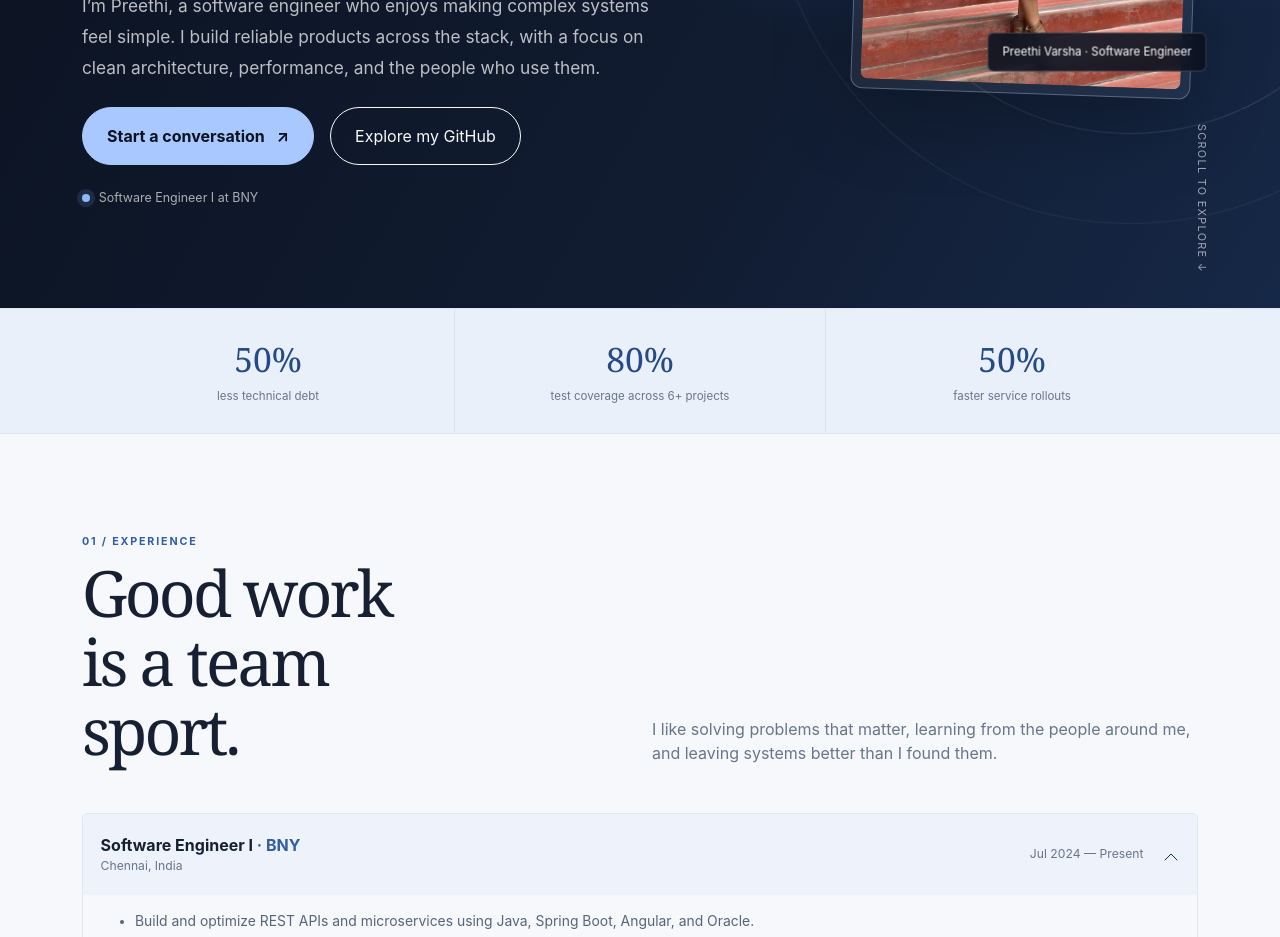
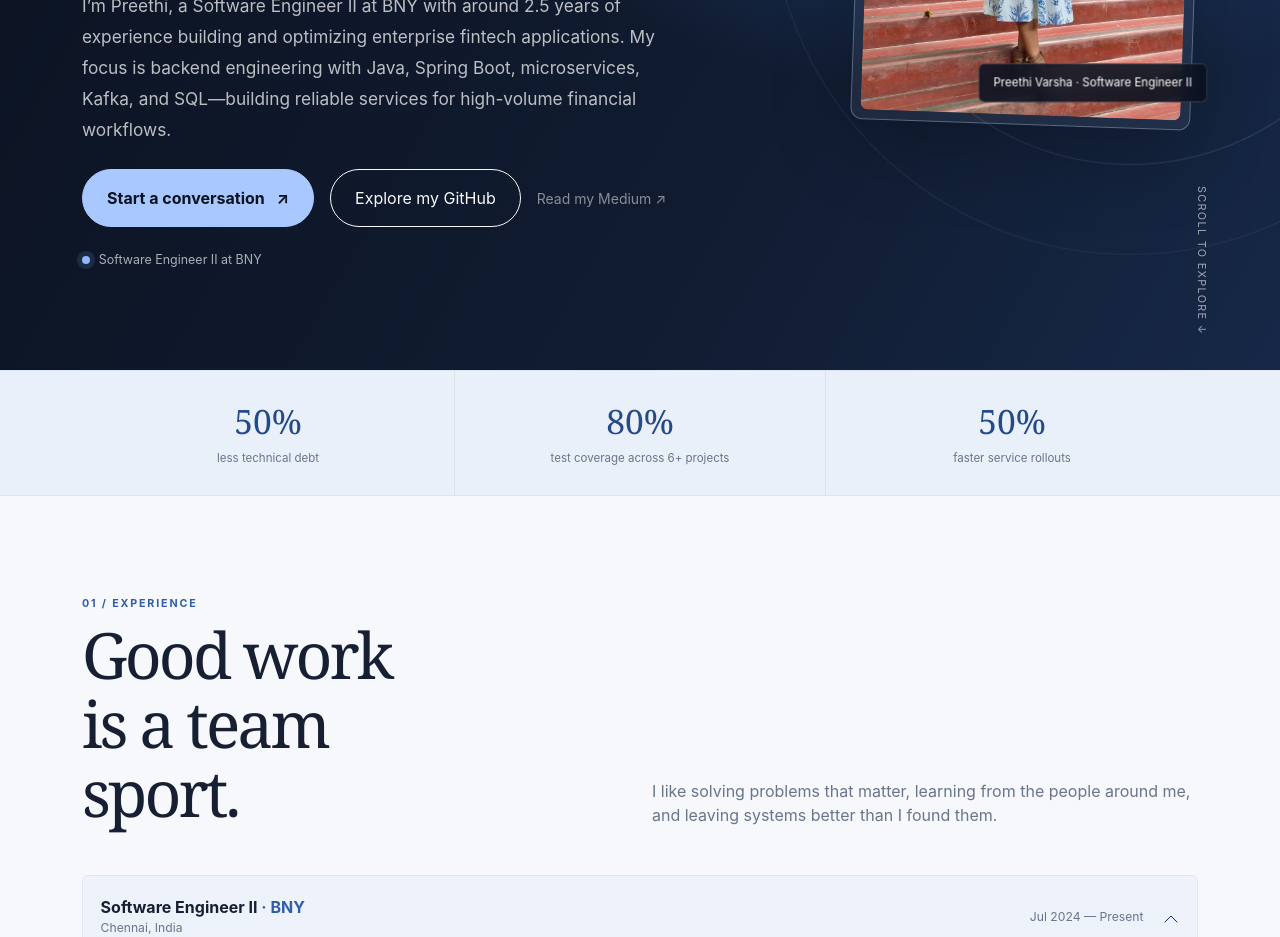
Before and after one commit to PreethiVarshaM/PreethiVarshaM.github.io, a plain HTML site: page index.html in a window 1280 px wide. Shown: the part 580-1517 px from the top of the page. Drawn offline with nearby package versions, Linux system fonts and the light colour scheme.

Commit message:
adding medium url

```diff
--- a/index.html
+++ b/index.html
@@ -104,13 +104,14 @@
         <div class="row align-items-center g-5"><div class="col-lg-8 col-xl-8">
           <p class="hero-kicker mb-4">Software engineer <span class="mx-2 opacity-50">/</span> Chennai, India</p>
           <h1 class="mb-4">Thoughtful software.<br><em>Built to make a difference.</em></h1>
-          <p class="hero-copy mb-4">I’m Preethi, a software engineer who enjoys making complex systems feel simple. I build reliable products across the stack, with a focus on clean architecture, performance, and the people who use them.</p>
+          <p class="hero-copy mb-4">I’m Preethi, a Software Engineer II at BNY with around 2.5 years of experience building and optimizing enterprise fintech applications. My focus is backend engineering with Java, Spring Boot, microservices, Kafka, and SQL—building reliable services for high-volume financial workflows.</p>
           <div class="d-flex flex-wrap align-items-center gap-3 mb-4">
             <a class="btn btn-blue rounded-pill px-4 py-3" href="mailto:mpreethivarsha@gmail.com">Start a conversation <span class="ms-2" aria-hidden="true">↗</span></a>
             <a class="btn btn-outline-light rounded-pill px-4 py-3" href="https://github.com/PreethiVarshaM" target="_blank" rel="noreferrer">Explore my GitHub</a>
+            <a class="text-white-50 small" href="https://medium.com/@preethivarsha1812" target="_blank" rel="noreferrer">Read my Medium <span aria-hidden="true">↗</span></a>
           </div>
-          <div class="availability">Software Engineer I at BNY</div>
-        </div><div class="col-lg-4 col-xl-4"><figure class="portrait-wrap mb-0"><img class="portrait" src="assets/preethi-portrait.jpeg" alt="Preethi Varsha Marivina"><figcaption class="portrait-caption">Preethi Varsha · Software Engineer</figcaption></figure></div></div>
+          <div class="availability">Software Engineer II at BNY</div>
+        </div><div class="col-lg-4 col-xl-4"><figure class="portrait-wrap mb-0"><img class="portrait" src="assets/preethi-portrait.jpeg" alt="Preethi Varsha Marivina"><figcaption class="portrait-caption">Preethi Varsha · Software Engineer II</figcaption></figure></div></div>
       </div>
       <a class="scroll-cue" href="#experience">SCROLL TO EXPLORE ↓</a>
     </section>
@@ -124,7 +125,7 @@
     <section class="section-space" id="experience"><div class="container">
       <div class="row align-items-end mb-5 reveal"><div class="col-lg-4"><p class="section-kicker mb-2">01 / Experience</p><h2 class="section-title mb-0">Good work is a team sport.</h2></div><div class="col-lg-6 ms-lg-auto mt-3 mt-lg-0"><p class="section-lead mb-0">I like solving problems that matter, learning from the people around me, and leaving systems better than I found them.</p></div></div>
       <div class="accordion experience-accordion reveal" id="experienceAccordion">
-        <div class="accordion-item"><h3 class="accordion-header"><button class="accordion-button" type="button" data-bs-toggle="collapse" data-bs-target="#jobBny" aria-expanded="true" aria-controls="jobBny"><span class="flex-grow-1"><span class="job-title">Software Engineer I <span class="company-name">· BNY</span></span><span class="job-meta d-block mt-1">Chennai, India</span></span><span class="job-meta ms-3 me-3 d-none d-sm-inline">Jul 2024 — Present</span></button></h3><div id="jobBny" class="accordion-collapse collapse show" data-bs-parent="#experienceAccordion"><div class="accordion-body job-body"><ul class="mb-0"><li>Build and optimize REST APIs and microservices using Java, Spring Boot, Angular, and Oracle.</li><li>Improved Oracle query performance by 30% and Linux batch jobs by 10%.</li><li>Raised test coverage to 80% across six projects and reduced technical debt by 50%.</li><li>Helped lead multi-service GitLab CI/CD deployments, making rollouts 50% faster.</li></ul></div></div></div>
+        <div class="accordion-item"><h3 class="accordion-header"><button class="accordion-button" type="button" data-bs-toggle="collapse" data-bs-target="#jobBny" aria-expanded="true" aria-controls="jobBny"><span class="flex-grow-1"><span class="job-title">Software Engineer II <span class="company-name">· BNY</span></span><span class="job-meta d-block mt-1">Chennai, India</span></span><span class="job-meta ms-3 me-3 d-none d-sm-inline">Jul 2024 — Present</span></button></h3><div id="jobBny" class="accordion-collapse collapse show" data-bs-parent="#experienceAccordion"><div class="accordion-body job-body"><p>End-to-end ownership of features—from understanding business requirements and designing solutions through development, testing, deployment, and production support.</p><ul class="mb-0"><li>Build backend services and REST APIs for high-volume financial workflows using Java, Spring Boot, microservices, Kafka, and SQL.</li><li>Improve performance and reliability by optimizing queries for large datasets, strengthening caching strategies, and implementing rate limiting.</li><li>Enhance application security and modernize legacy services using Docker and Kubernetes.</li><li>Explore GenAI-based automation initiatives and prototypes that simplify engineering workflows.</li></ul></div></div></div>
         <div class="accordion-item"><h3 class="accordion-header"><button class="accordion-button collapsed" type="button" data-bs-toggle="collapse" data-bs-target="#jobTechM" aria-expanded="false" aria-controls="jobTechM"><span class="flex-grow-1"><span class="job-title">Development Intern <span class="company-name">· Tech Mahindra</span></span><span class="job-meta d-block mt-1">Hyderabad · Remote</span></span><span class="job-meta ms-3 me-3 d-none d-sm-inline">May — Jul 2023</span></button></h3><div id="jobTechM" class="accordion-collapse collapse" data-bs-parent="#experienceAccordion"><div class="accordion-body job-body"><ul class="mb-0"><li>Built a React and MySQL analytics app to replace manual Excel workflows, reducing turnaround time by 70%.</li><li>Connected Azure Synapse and Power BI for reporting, and prototyped an ML workflow for 1,000+ records.</li></ul></div></div></div>
       </div>
     </div></section>
@@ -142,11 +143,11 @@
     </div></section>
 
     <section class="section-space" id="about"><div class="container"><div class="row g-4">
-      <div class="col-lg-6 reveal"><div class="about-panel"><p class="section-kicker mb-2">03 / Toolkit</p><h2 class="section-title fs-1 mb-4">Tools I work with.</h2><div class="d-flex flex-wrap gap-2"><span class="badge rounded-pill skill-pill">Java</span><span class="badge rounded-pill skill-pill">Python</span><span class="badge rounded-pill skill-pill">JavaScript</span><span class="badge rounded-pill skill-pill">C++</span><span class="badge rounded-pill skill-pill">React</span><span class="badge rounded-pill skill-pill">Angular</span><span class="badge rounded-pill skill-pill">Spring Boot</span><span class="badge rounded-pill skill-pill">Node.js</span><span class="badge rounded-pill skill-pill">Express</span><span class="badge rounded-pill skill-pill">Oracle</span><span class="badge rounded-pill skill-pill">MySQL</span><span class="badge rounded-pill skill-pill">MongoDB</span><span class="badge rounded-pill skill-pill">Git</span><span class="badge rounded-pill skill-pill">Docker</span><span class="badge rounded-pill skill-pill">CI/CD</span><span class="badge rounded-pill skill-pill">Linux</span><span class="badge rounded-pill skill-pill">AI/ML</span><span class="badge rounded-pill skill-pill">Data analytics</span></div></div></div>
+      <div class="col-lg-6 reveal"><div class="about-panel"><p class="section-kicker mb-2">03 / Toolkit</p><h2 class="section-title fs-1 mb-4">Tools I work with.</h2><div class="d-flex flex-wrap gap-2"><span class="badge rounded-pill skill-pill">Java</span><span class="badge rounded-pill skill-pill">Spring Boot</span><span class="badge rounded-pill skill-pill">Microservices</span><span class="badge rounded-pill skill-pill">Kafka</span><span class="badge rounded-pill skill-pill">SQL</span><span class="badge rounded-pill skill-pill">Oracle</span><span class="badge rounded-pill skill-pill">REST APIs</span><span class="badge rounded-pill skill-pill">Docker</span><span class="badge rounded-pill skill-pill">Kubernetes</span><span class="badge rounded-pill skill-pill">Caching</span><span class="badge rounded-pill skill-pill">Rate limiting</span><span class="badge rounded-pill skill-pill">Application security</span><span class="badge rounded-pill skill-pill">GenAI</span><span class="badge rounded-pill skill-pill">Python</span><span class="badge rounded-pill skill-pill">JavaScript</span><span class="badge rounded-pill skill-pill">React</span><span class="badge rounded-pill skill-pill">Angular</span><span class="badge rounded-pill skill-pill">GitLab CI/CD</span></div></div></div>
       <div class="col-lg-6 reveal"><div class="about-panel"><p class="section-kicker mb-2">04 / Education & recognition</p><h2 class="section-title fs-1 mb-4">Always learning.</h2><div class="education-line"><strong>Indian Institute of Technology Tirupati</strong><p>B.Tech, Computer Science & Engineering · 2020–2024</p><p>GPA 8.49 / 10</p></div><div class="education-line"><strong>Courses & certifications</strong><p>Blockchain and its Applications · NPTEL, 2023</p><p>Data Structures & Algorithms · Coursera, 2023</p><p>Natural Language Processing · NPTEL, 2022</p></div><div class="award mt-3"><strong>Smart India Hackathon 2023 winner</strong><br>App-based audiometer · Ranked top 1% nationwide in NPTEL Blockchain</div></div></div>
     </div></div></section>
 
-    <section class="contact-section section-space" id="contact"><div class="container contact-inner"><div class="row align-items-end gy-4"><div class="col-lg-8"><p class="hero-kicker mb-3">05 / Contact</p><h2 class="section-title mb-3">Have a thoughtful problem to solve?</h2><p class="mb-0">I’d love to hear what you’re working on.</p></div><div class="col-lg-4 d-flex flex-wrap gap-4 justify-content-lg-end"><a class="contact-link" href="mailto:mpreethivarsha@gmail.com">Email ↗</a><a class="contact-link" href="https://www.linkedin.com/in/preethi-varsha-marivina/" target="_blank" rel="noreferrer">LinkedIn ↗</a><a class="contact-link" href="https://github.com/PreethiVarshaM" target="_blank" rel="noreferrer">GitHub ↗</a></div></div></div></section>
+    <section class="contact-section section-space" id="contact"><div class="container contact-inner"><div class="row align-items-end gy-4"><div class="col-lg-8"><p class="hero-kicker mb-3">05 / Contact</p><h2 class="section-title mb-3">Have a thoughtful problem to solve?</h2><p class="mb-0">I’d love to hear what you’re working on.</p></div><div class="col-lg-4 d-flex flex-wrap gap-4 justify-content-lg-end"><a class="contact-link" href="mailto:mpreethivarsha@gmail.com">Email ↗</a><a class="contact-link" href="https://www.linkedin.com/in/preethi-varsha-marivina/" target="_blank" rel="noreferrer">LinkedIn ↗</a><a class="contact-link" href="https://github.com/PreethiVarshaM" target="_blank" rel="noreferrer">GitHub ↗</a><a class="contact-link" href="https://medium.com/@preethivarsha1812" target="_blank" rel="noreferrer">Medium ↗</a></div></div></div></section>
   </main>
   <footer class="py-3"><div class="container d-flex justify-content-between flex-wrap gap-2"><span>© 2026 Preethi Varsha Marivina</span><span>Designed with care · Chennai, India</span></div></footer>
 
```
